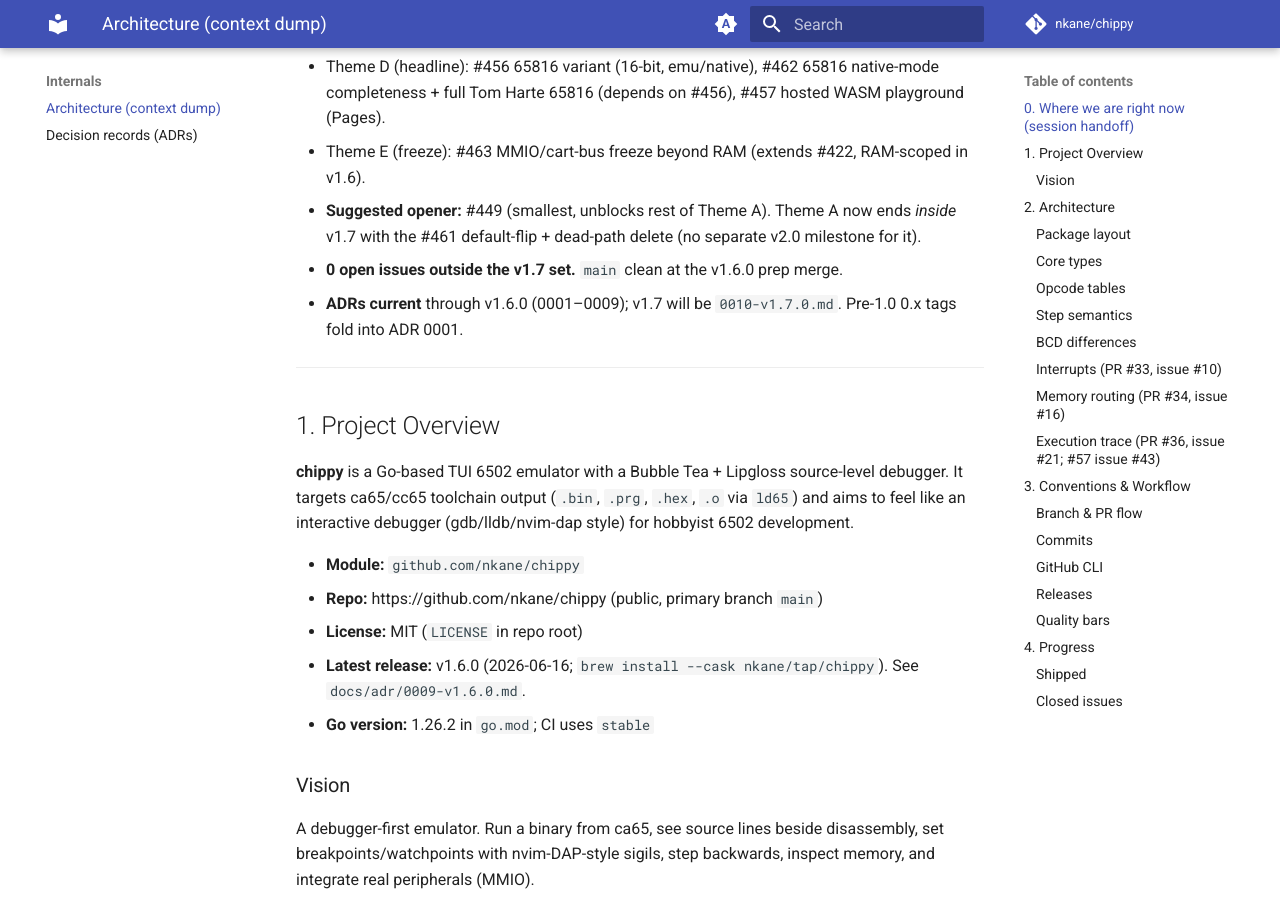
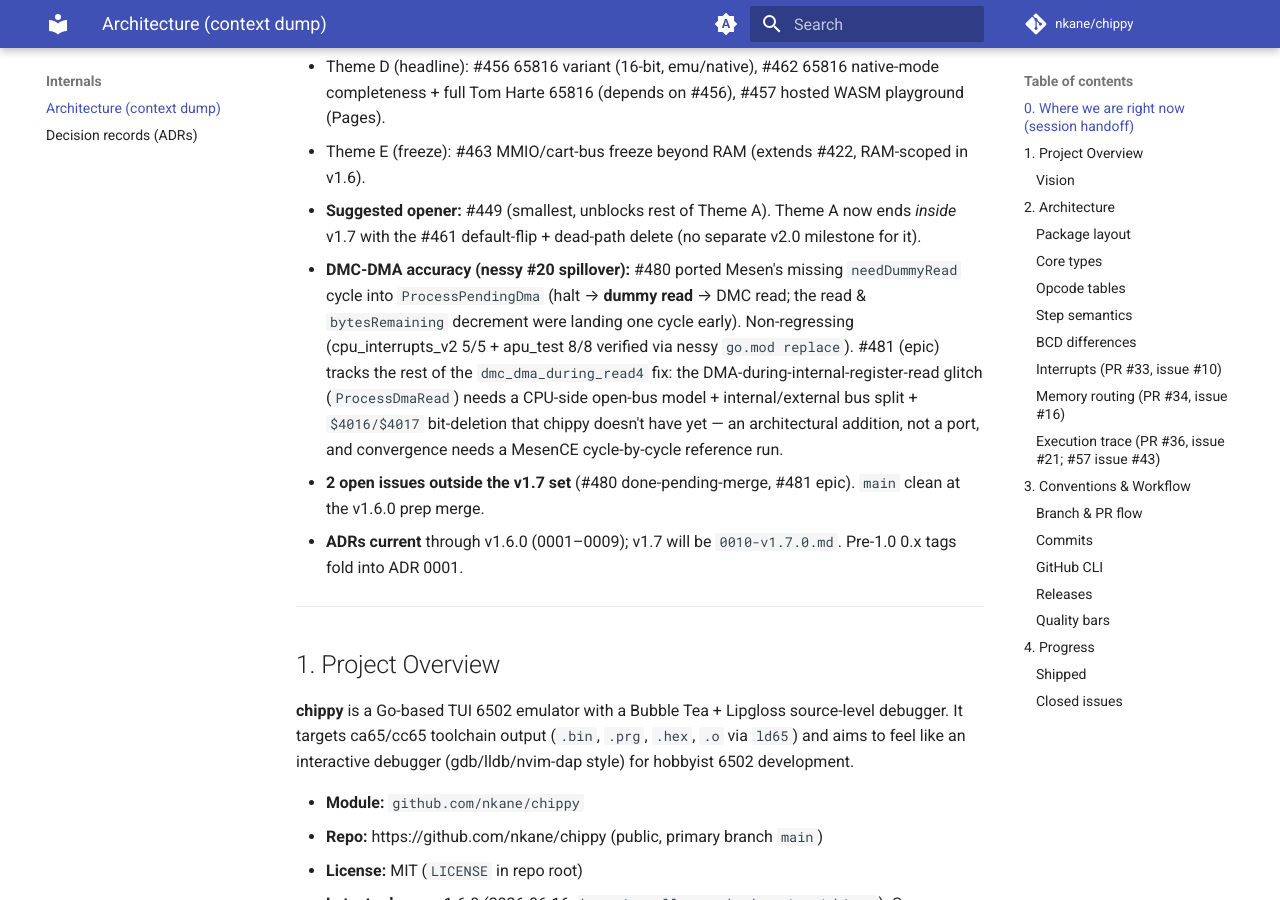
Before and after one commit to nkane/chippy, an MkDocs documentation site: the page built from docs/context.md, in a window 1280 px wide and 900 px high, scrolled down 765 px. Built offline with MkDocs 1.6.1 and Material for MkDocs 9.7.7, drawn with Linux system fonts in a browser that asks for light colours; comment, search, counter and statistics services are not loaded.

Commit message:
fix(cpu): port Mesen needDummyRead cycle into ProcessPendingDma
chippy's ProcessPendingDma port (#377) omitted Mesen's _needDummyRead.
NesCpu::StartDmcTransfer sets dmcDmaRunning + needDummyRead + needHalt, so
a DMC DMA runs halt -> dummy read -> align -> DMC read. chippy ran
halt -> align -> DMC read (one cycle short), landing the DMC sample read
and the APU bytesRemaining decrement one CPU cycle too early.

Add needDummyRead: set it in SetNeedDmcDma, gate the DMC read on
!needHalt && !needDummyRead, clear it after needHalt in the per-cycle
bookkeeping. Mirrors Mesen NesCpu.cpp.

Non-regressing: cpu_interrupts_v2 5/5, apu_test 8/8, ppu_vbl_nmi,
instr_timing, mmc3_test all still pass (verified against nessy via
go.mod replace). Prerequisite for the dmc_dma_during_read* family
(nessy #20); the rest needs the open-bus model tracked in #481.

Closes #480

```diff
--- a/docs/context.md
+++ b/docs/context.md
@@ -15,7 +15,18 @@
   - Theme D (headline): #456 65816 variant (16-bit, emu/native), #462 65816 native-mode completeness + full Tom Harte 65816 (depends on #456), #457 hosted WASM playground (Pages).
   - Theme E (freeze): #463 MMIO/cart-bus freeze beyond RAM (extends #422, RAM-scoped in v1.6).
 - **Suggested opener:** #449 (smallest, unblocks rest of Theme A). Theme A now ends *inside* v1.7 with the #461 default-flip + dead-path delete (no separate v2.0 milestone for it).
-- **0 open issues outside the v1.7 set.** `main` clean at the v1.6.0 prep merge.
+- **DMC-DMA accuracy (nessy #20 spillover):** #480 ported Mesen's missing
+  `needDummyRead` cycle into `ProcessPendingDma` (halt → **dummy read** →
+  DMC read; the read & `bytesRemaining` decrement were landing one cycle
+  early). Non-regressing (cpu_interrupts_v2 5/5 + apu_test 8/8 verified via
+  nessy `go.mod replace`). #481 (epic) tracks the rest of the
+  `dmc_dma_during_read4` fix: the DMA-during-internal-register-read glitch
+  (`ProcessDmaRead`) needs a CPU-side open-bus model + internal/external
+  bus split + `$4016/$4017` bit-deletion that chippy doesn't have yet — an
+  architectural addition, not a port, and convergence needs a MesenCE
+  cycle-by-cycle reference run.
+- **2 open issues outside the v1.7 set** (#480 done-pending-merge, #481 epic).
+  `main` clean at the v1.6.0 prep merge.
 - **ADRs current** through v1.6.0 (0001–0009); v1.7 will be `0010-v1.7.0.md`. Pre-1.0 0.x tags fold into ADR 0001.
 
 ---
```
Also changed, not shown: 2 other files.
